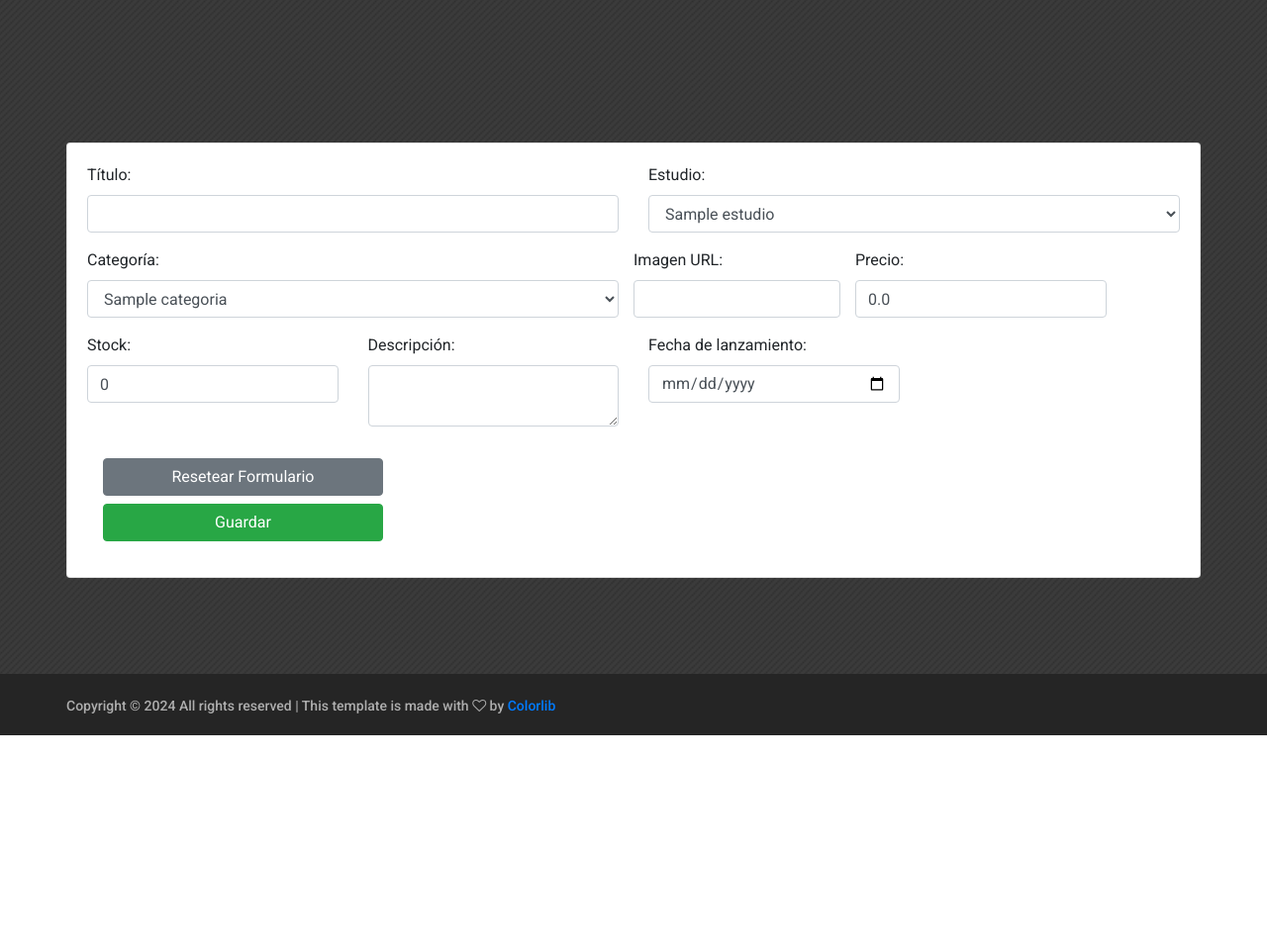
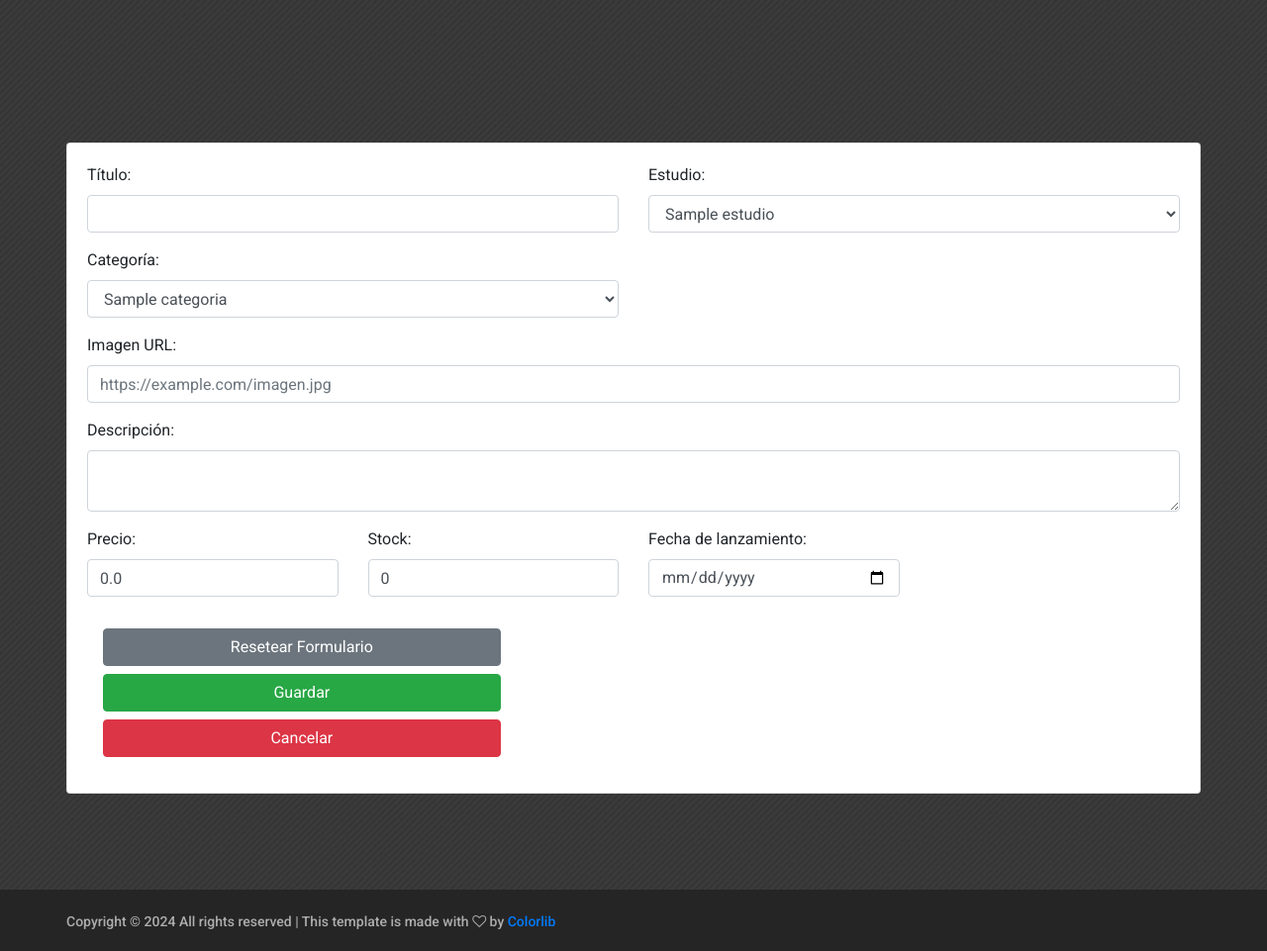
Before and after one commit to paulisuden/TiendaVideojuegos, a Spring Boot app: page /formulario/videojuego/0 in a window 1280 px wide. Shown: the part 82-1043 px from the top of the page at 99% size. Before the commit the page ends 825 px from the top, so only its background shows below. Run offline with Spring Boot 4, Linux system fonts and the light colour scheme; tables that the repository leaves empty hold one stand-in row (values such as "Sample post").

Commit message:
Formato de los formularios mejorado

```diff
--- a/demo/src/main/resources/templates/views/videojuegos/formularioVideojuego.html
+++ b/demo/src/main/resources/templates/views/videojuegos/formularioVideojuego.html
@@ -2,8 +2,6 @@
 <html lang="es" xmlns:th="http://www.thymeleaf.org">
 
 <head>
-
-
     <meta charset="UTF-8">
     <meta name="description" content="Game Warrior Template">
     <meta name="keywords" content="warrior, game, creative, html">
@@ -21,85 +19,101 @@
     <link rel="stylesheet" href="/css/style.css" />
     <link rel="stylesheet" href="/css/animate.css" />
 
-
     <title>Agregar Videojuego</title>
 </head>
-
 
 <body>
     <div th:replace="~{components/navbar :: nav_bar}"></div>
     <section class="tournaments-section spad">
-
         <div class="container">
             <div class="row mt-5">
                 <div class="col-12">
                     <div class="card">
                         <div class="card-body">
                             <form th:action="@{/guardarVideojuego}" method="post" enctype="multipart/form-data">
-                                <!-- para añadir la imagen -->
                                 <div class="row g-3">
                                     <input type="hidden" name="id" th:value="${videojuego.id}" />
+
+                                    <!-- Título -->
                                     <div class="form-group col-md-6">
                                         <label for="titulo">Título: </label>
                                         <input type="text" class="form-control" id="titulo"
-                                            th:field="${videojuego.titulo}">
+                                            th:field="${videojuego.titulo}" required>
                                     </div>
+
+                                    <!-- Estudio -->
                                     <div class="form-group col-md-6">
                                         <label for="estudio">Estudio: </label>
-                                        <select class="form-control" id="estudio" th:field="${videojuego.estudio}">
+                                        <select class="form-control" id="estudio" th:field="${videojuego.estudio}"
+                                            required>
+                                            <option value="" disabled selected>Seleccione un estudio</option>
                                             <option th:each="estudio: ${estudios}" th:value="${estudio.id}"
                                                 th:text="${estudio.nombre}"></option>
                                         </select>
                                     </div>
+
+                                    <!-- Categoría -->
                                     <div class="form-group col-md-6">
                                         <label for="categoria">Categoría: </label>
-                                        <select class="form-control" id="categoria" th:field="${videojuego.categoria}">
+                                        <select class="form-control" id="categoria" th:field="${videojuego.categoria}"
+                                            required>
+                                            <option value="" disabled selected>Seleccione una categoría</option>
                                             <option th:each="categoria: ${categorias}" th:value="${categoria.id}"
                                                 th:text="${categoria.nombre}"></option>
                                         </select>
                                     </div>
 
-                                    <div class=form-group col-md-12>
+                                    <!-- Imagen URL -->
+                                    <div class="form-group col-md-12">
                                         <label for="imagen" class="form-label">Imagen URL: </label>
                                         <input type="url" class="form-control" id="imagen"
-                                            th:field="${videojuego.imagen}">
+                                            th:field="${videojuego.imagen}" required
+                                            placeholder="https://example.com/imagen.jpg">
                                     </div>
 
+                                    <!-- Descripción -->
+                                    <div class="form-group col-md-12">
+                                        <label for="descripcion">Descripción: </label>
+                                        <textarea class="form-control" id="descripcion"
+                                            th:field="${videojuego.descripcion}" required></textarea>
+                                    </div>
+
+                                    <!-- Precio -->
                                     <div class="form-group col-md-3">
                                         <label for="precio">Precio: </label>
                                         <input type="number" class="form-control" id="precio"
-                                            th:field="${videojuego.precio}">
+                                            th:field="${videojuego.precio}" required>
                                     </div>
+
+                                    <!-- Stock -->
                                     <div class="form-group col-md-3">
                                         <label for="stock">Stock: </label>
                                         <input type="number" class="form-control" id="stock"
-                                            th:field="${videojuego.stock}">
-                                    </div>
-                                    <div class="form-group col-md-3">
-                                        <label for="descripcion">Descripción: </label>
-                                        <textarea class="form-control" id="descripcion"
-                                            th:field="${videojuego.descripcion}"></textarea>
+                                            th:field="${videojuego.stock}" required>
                                     </div>
 
+                                    <!-- Fecha de lanzamiento -->
                                     <div class="form-group col-md-3">
                                         <label for="fechaLanzamiento">Fecha de lanzamiento: </label>
                                         <input type="date" class="form-control" id="fechaLanzamiento"
-                                            th:field="${videojuego.fechaLanzamiento}" />
+                                            th:field="${videojuego.fechaLanzamiento}" required />
                                     </div>
 
+                                    <!-- Botones -->
                                     <div class="row m-3">
                                         <div class="col-12 mb-2">
                                             <button class="btn btn-secondary btn-block" type="reset">Resetear
                                                 Formulario</button>
                                         </div>
+                                        <div class="col-12 mb-2">
+                                            <button type="submit" class="btn btn-success btn-block">Guardar</button>
+                                        </div>
                                         <div class="col-12">
-                                            <button type="submit" class="btn btn-success btn-block">Guardar</button>
+                                            <a href="/videojuegos" class="btn btn-danger btn-block">Cancelar</a>
                                         </div>
                                     </div>
                                 </div>
-
                             </form>
-
                         </div>
                     </div>
                 </div>
@@ -111,7 +125,6 @@
     <div th:replace="~{components/footer :: footer}"></div>
     <!-- Footer section end -->
 
-
     <!--====== Javascripts & Jquery ======-->
     <script src="/js/jquery-3.2.1.min.js"></script>
     <script src="/js/bootstrap.min.js"></script>
```
Also changed, not shown: demo/src/main/resources/templates/views/categorias/formularioCategoria.html (+8 -11 lines), demo/src/main/resources/templates/views/estudios/formularioEstudio.html (+6 -11 lines).
